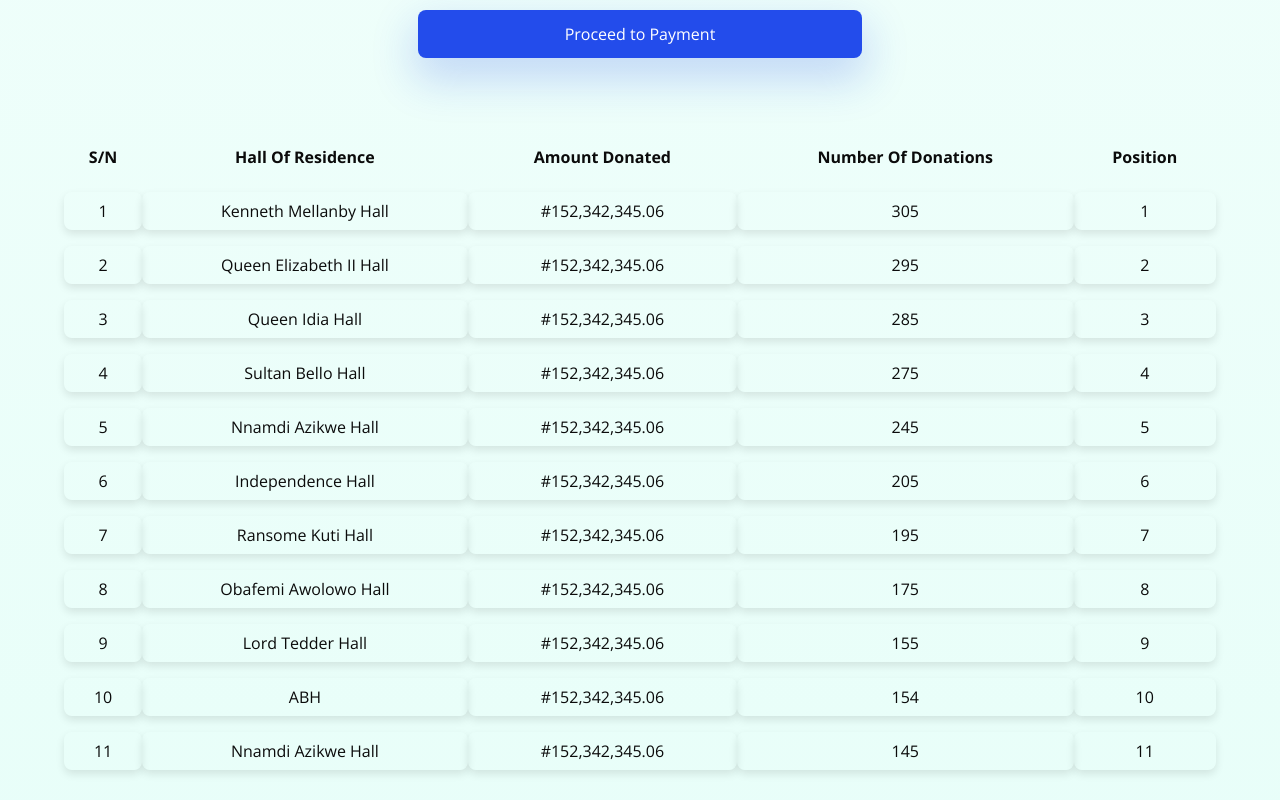
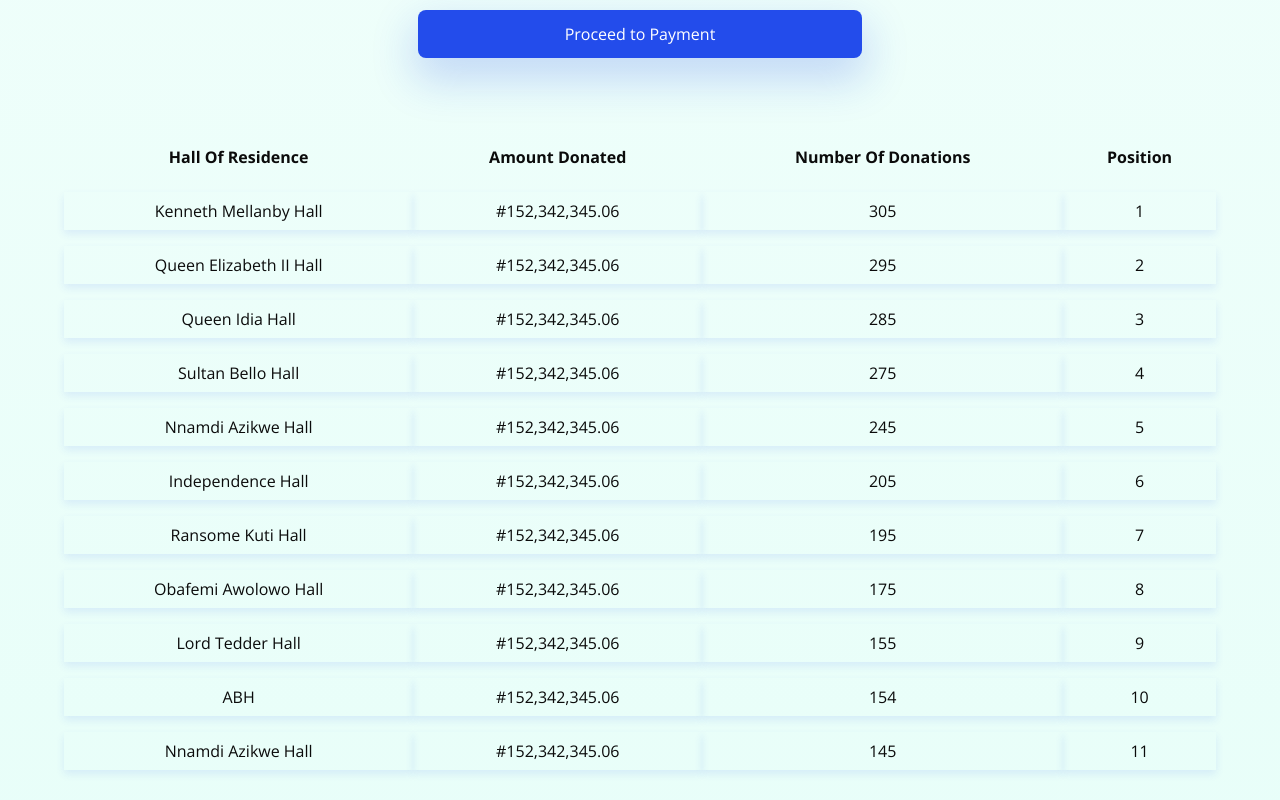
Before and after one commit to olayidecodes/ui-frontend, a React (Vite) app: page / in a window 1280 px wide. Shown: the part 2340-3140 px from the top of the page. Built offline with nearby package versions, Linux system fonts and the light colour scheme.

Commit message:
little tweak

```diff
--- a/src/components/table/DonationTable.tsx
+++ b/src/components/table/DonationTable.tsx
@@ -21,7 +21,7 @@ const DonationTable = () => {
         <table className="custom-table">
           <thead>
             <tr>
-              <th>S/N</th>
+              {/* <th>S/N</th> */}
               <th>Hall Of Residence</th>
               <th>Amount Donated</th>
               <th>Number Of Donations</th>
@@ -31,7 +31,7 @@ const DonationTable = () => {
           <tbody>
             {data.map((row) => (
               <tr key={row.id}>
-                <td>{row.id}</td>
+                {/* <td>{row.id}</td> */}
                 <td>{row.hallName}</td>
                 <td>{row.amountDonated}</td>
                 <td>{row.numOfDonation}</td>
--- a/src/components/table/style.css
+++ b/src/components/table/style.css
@@ -18,6 +18,6 @@
 
   .custom-table td {
     border: none;
-    border-radius: 8px;
-    box-shadow: 0 4px 8px rgba(0, 0, 0, 0.1);
+    border-radius: 16pxpx;
+    box-shadow: 0 4px 8px rgba(35, 76, 235, 0.1);
   }
```
